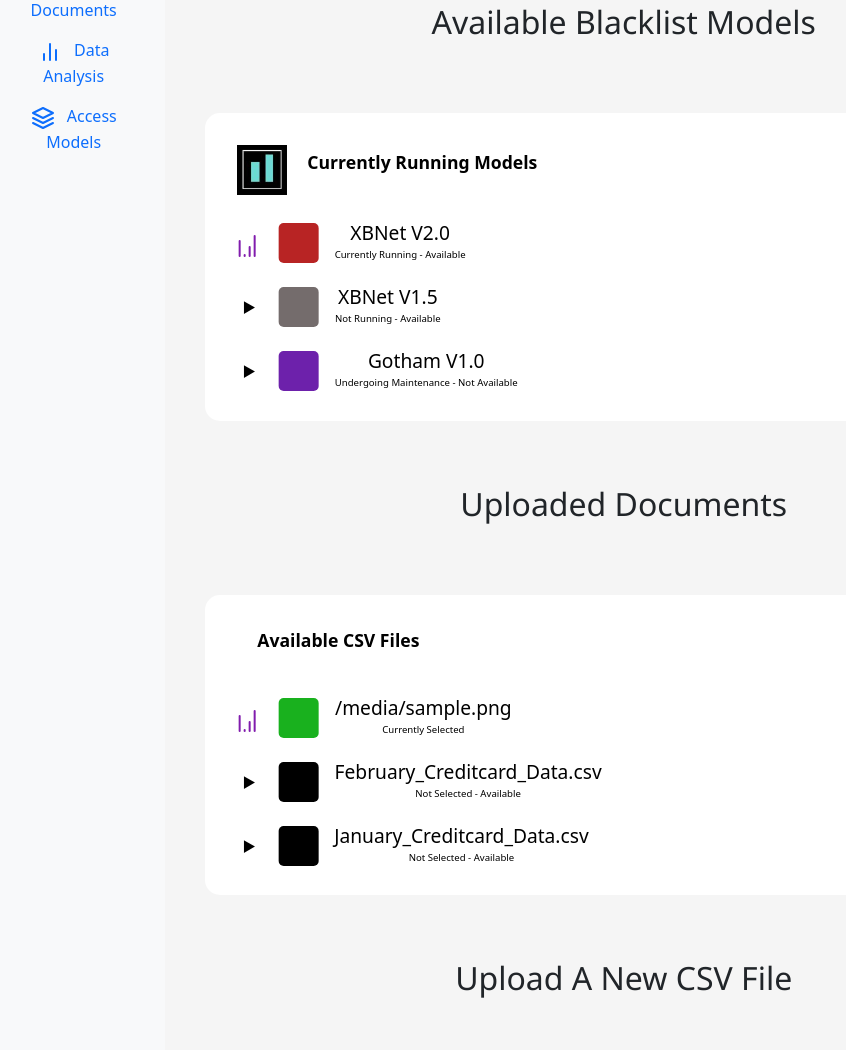
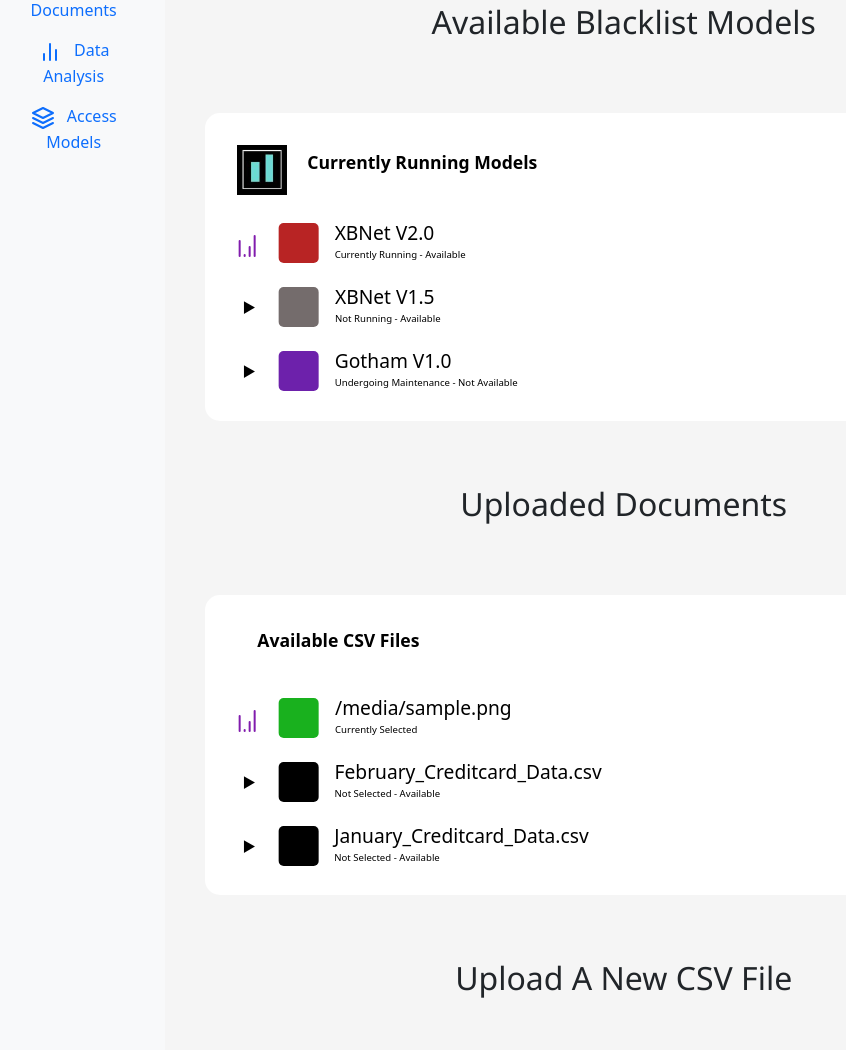
Before and after one commit to saplanyanki/Blacklist_Fraud_Detection_App, a Flask app: template app/templates/my_documents.html in a window 1280 px wide. Shown: the part 197-1247 px from the top of the page, without its empty margins (108-954 px from the left). Run offline with Flask 3, Linux system fonts and the light colour scheme; the template is opened without the code that fills it: most values are stand-ins (such as "Sample title", 1, 10 or a date in 2020); some libraries are stand-ins or nearby versions.

Commit message:
Alignment changes

```diff
--- a/app/templates/my_documents.html
+++ b/app/templates/my_documents.html
@@ -45,7 +45,7 @@
                                 <li class="nav-item">
                                   <a class="nav-link active" aria-current="page" href="/prediction_output/table">
                                     <svg xmlns="http://www.w3.org/2000/svg" width="24" height="24" viewBox="0 0 24 24" fill="none" stroke="currentColor" stroke-width="2" stroke-linecap="round" stroke-linejoin="round" class="feather feather-home"><path d="M3 9l9-7 9 7v11a2 2 0 0 1-2 2H5a2 2 0 0 1-2-2z"></path><polyline points="9 22 9 12 15 12 15 22"></polyline></svg>
-                                    <span class="ml-2">Dashboard</span>
+                                    <span class="ml-2" >Dashboard</span>
                                   </a>
                                 </li>
                                 <li class="nav-item">
@@ -88,7 +88,7 @@
                             </div>
                             <div class="loader-new">
                               <div class="models">
-                                <p class="name">XBNet V2.0</p>
+                                <p class="name" style="text-align: justify;">XBNet V2.0</p>
                                 <p class="descriptions">Currently Running - Available</p>
                               </div>
                               <div class="cover"></div>
@@ -101,7 +101,7 @@
                             </div>
                             <div class="loader-new">
                               <div class="models">
-                                <p class="name">XBNet V1.5</p>
+                                <p class="name" style="text-align: justify;">XBNet V1.5</p>
                                 <p class="descriptions">Not Running - Available</p>
                               </div>
                               <div class="cover-2"></div>
@@ -109,7 +109,7 @@
                             </div>
                             <div class="loader-new">
                               <div class="models">
-                                <p class="name">Gotham V1.0</p>
+                                <p class="name" style="text-align: justify;">Gotham V1.0</p>
                                 <p class="descriptions">Undergoing Maintenance - Not Available</p>
                               </div>
                               <div class="cover-3"></div>
@@ -125,8 +125,8 @@
                             </div>
                             <div class="loader-new">
                               <div class="models">
-                                <p class="name">{{ recent_file }}</p>
-                                <p class="descriptions">Currently Selected</p>
+                                <p class="name" style="text-align: justify;">{{ recent_file }}</p>
+                                <p class="descriptions" style="text-align: justify;">Currently Selected</p>
                               </div>
                               <div class="filecover"></div>
                               <div class="loading">
@@ -138,16 +138,16 @@
                             </div>
                             <div class="loader-new">
                               <div class="models">
-                                <p class="name">February_Creditcard_Data.csv</p>
-                                <p class="descriptions">Not Selected - Available</p>
+                                <p class="name" style="text-align: justify;">February_Creditcard_Data.csv</p>
+                                <p class="descriptions" style="text-align: justify;">Not Selected - Available</p>
                               </div>
                               <div class="filecover-2"></div>
                               <div class="play"></div>
                             </div>
                             <div class="loader-new">
                               <div class="models">
-                                <p class="name">January_Creditcard_Data.csv</p>
-                                <p class="descriptions">Not Selected - Available</p>
+                                <p class="name" style="text-align: justify;">January_Creditcard_Data.csv</p>
+                                <p class="descriptions" style="text-align: justify;">Not Selected - Available</p>
                               </div>
                               <div class="filecover-3"></div>
                               <div class="play"></div>
--- a/app/templates/prediction_output.html
+++ b/app/templates/prediction_output.html
@@ -91,8 +91,8 @@
                       </div>
                       <div class="success-prompt-wrap">
                         <p class="success-prompt-heading">Job Completed!
-                        </p><div class="success-prompt-prompt">
-                          <p>Your Credit Card dataset has been processed successfuly! You can now see your results below with the selected model and gain insights about our prediction system. This also means that you can try other models, access your old data or upload a new one, get your data analysis, and access other premium features!</p>
+                        </p><div class="success-prompt-prompt" style="text-align: justify;">
+                          <p>Your Credit Card dataset has been processed successfuly! You can now see your results below with the selected model and gain insights about our prediction system. This also means that you can now try other models, access your old data or upload a new one, get your data analysis, and access other premium features!</p>
                         </div>
                           <div class="success-button-container">
                             <button type="button" class="success-button-main" onclick="redirectToModels()">Change Models</button>
```
